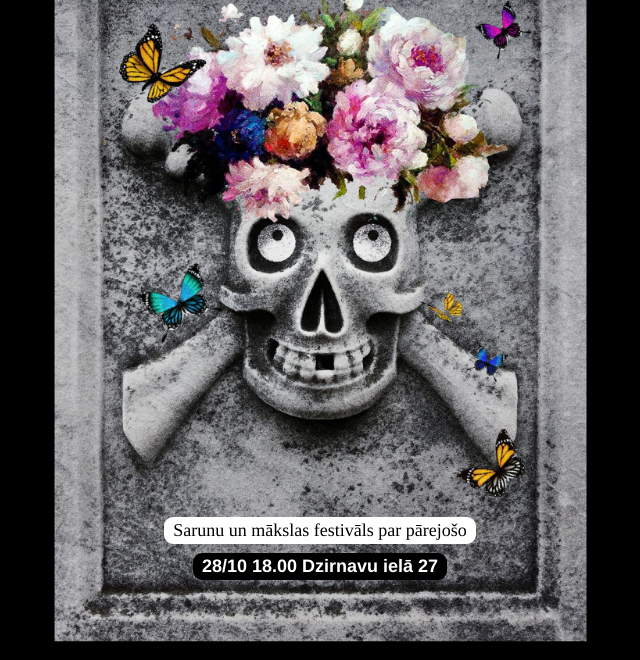
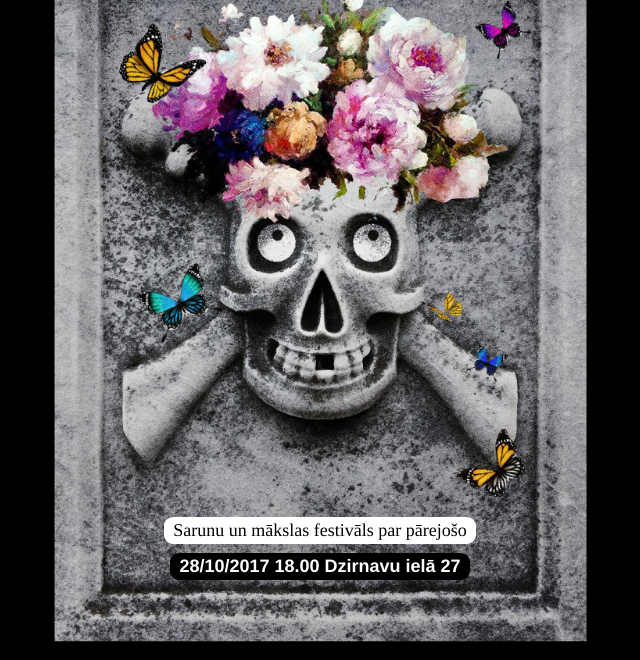
Before and after one commit to mbrock/2017-10-estebiju, a plain HTML site: page index.html in a window 1280 px wide. Shown: the part 140-800 px from the top of the page, without its empty margins (320-960 px from the left). Drawn offline with Linux system fonts and the light colour scheme.

Commit message:
add year

```diff
--- a/index.html
+++ b/index.html
@@ -7,7 +7,7 @@
 <footer>
   <h2>Sarunu un mākslas festivāls par pārejošo</h2>
   <br>
-  <h3>28/10 18.00 Dzirnavu ielā 27
+  <h3>28/10/2017 18.00 Dzirnavu ielā 27
 </footer>
 </article>
 
```
